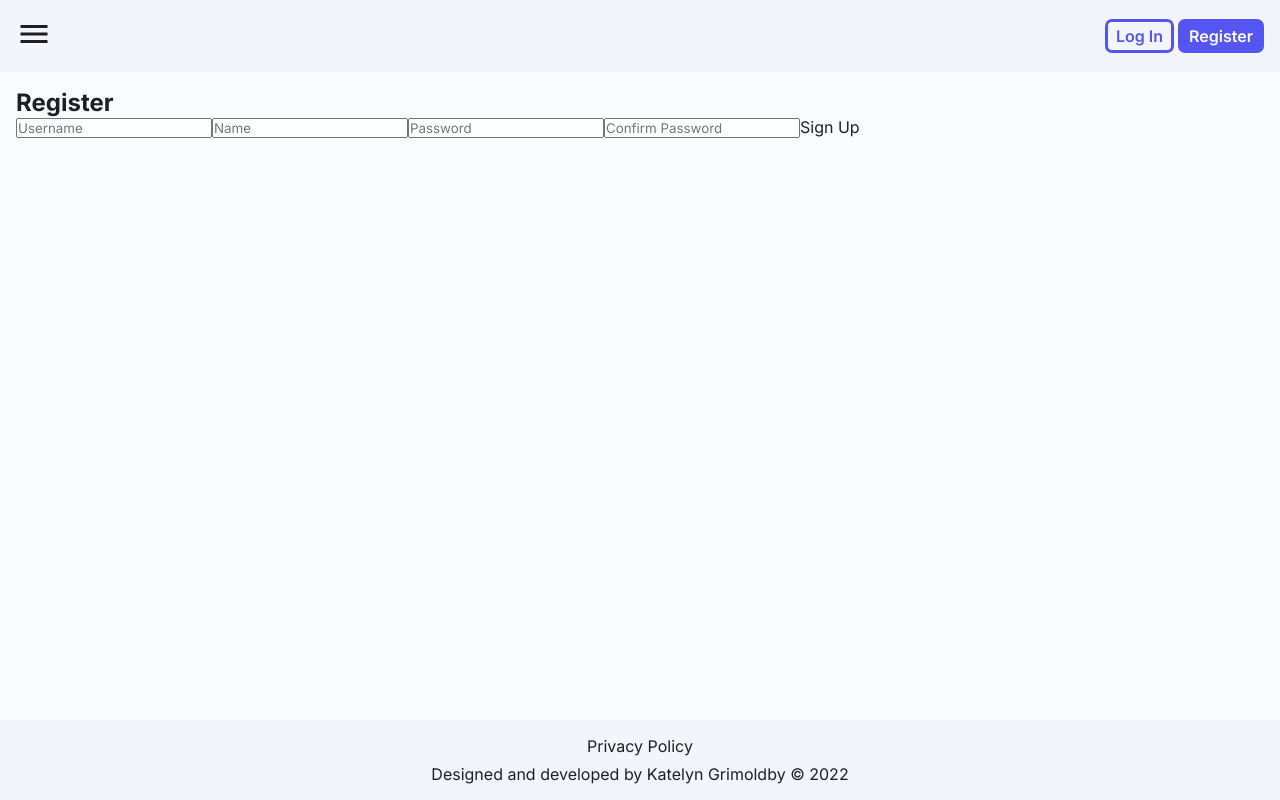
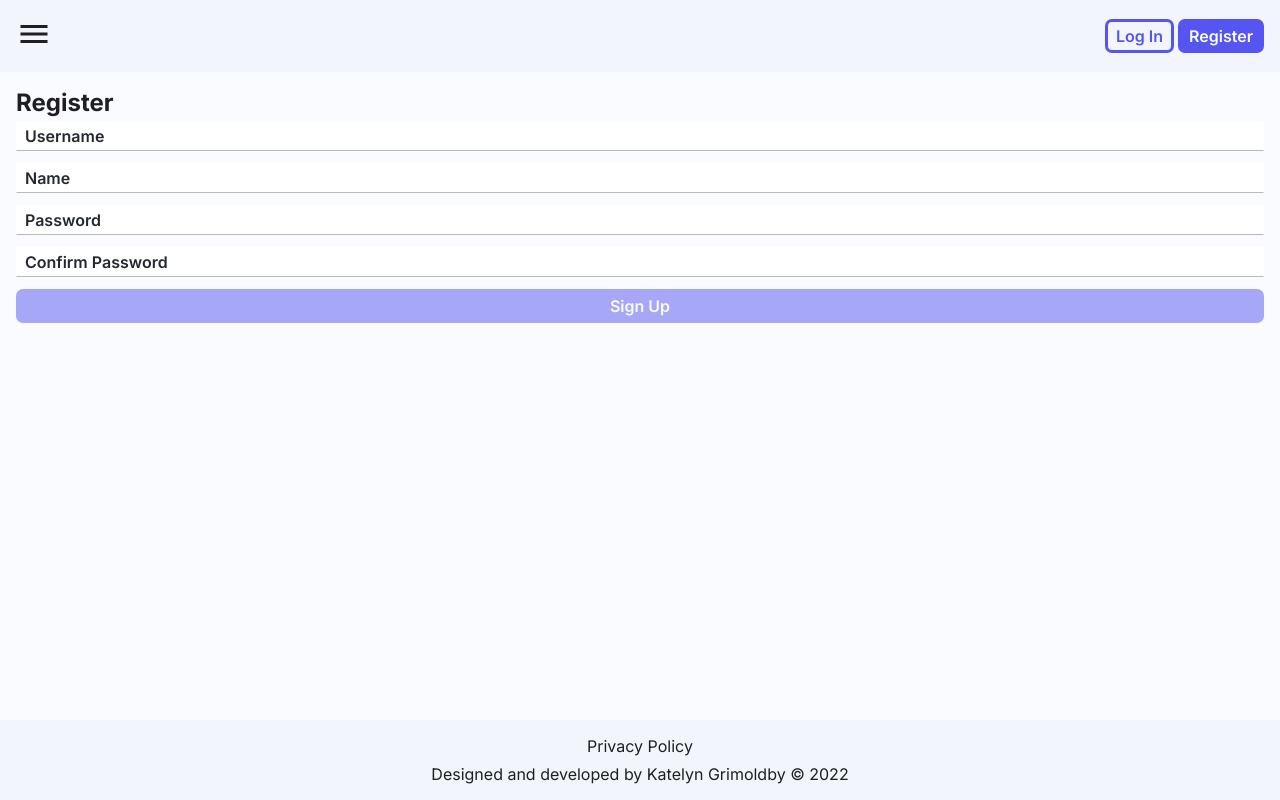
Before and after one commit to katelyngrimoldby/job-application-tracker, a React (Vite) app in the folder frontend/: page /register in a window 1280 px wide. Built offline with nearby package versions, Linux system fonts and the light colour scheme.

Commit message:
Style form

```diff
--- a/frontend/src/components/RegistrationForm.tsx
+++ b/frontend/src/components/RegistrationForm.tsx
@@ -2,6 +2,7 @@ import { useState } from 'react';
 import { useNavigate } from 'react-router-dom';
 import { register } from '../services/userAuth';
 import { isAxiosError } from 'axios';
+import styles from '../styles/components/RegistrationForm.module.css';
 
 const RegistrationForm = () => {
   const navigate = useNavigate();
@@ -32,7 +33,10 @@ const RegistrationForm = () => {
 
   return (
     <>
-      <form onSubmit={handleSubmit}>
+      <form
+        onSubmit={handleSubmit}
+        className={styles.form}
+      >
         <input
           type='text'
           placeholder='Username'
@@ -70,6 +74,7 @@ const RegistrationForm = () => {
             !confirmPass ||
             password !== confirmPass
           }
+          className='primary'
         >
           Sign Up
         </button>
--- /dev/null
+++ b/frontend/src/styles/components/RegistrationForm.module.css
@@ -0,0 +1,37 @@
+.form {
+  margin-top: 0.25rem;
+  display: flex;
+  flex-direction: column;
+  align-items: flex-start;
+  gap: 0.75rem;
+
+  input {
+    padding: 0.25rem 0.5rem;
+    border: 1px solid transparent;
+    border-bottom: 1px solid var(--accent-tertiary);
+    color: var(---text-primary);
+    font-size: 1rem;
+    transition: all 200ms ease-in-out;
+    width: 100%;
+    cursor: auto;
+
+    &:focus {
+      border-radius: 5px;
+      outline: none;
+      border-color: var(--accent-main);
+    }
+
+    &::placeholder {
+      color: var(--text-secondary);
+      font-weight: 600;
+    }
+  }
+
+  button {
+    align-self: stretch;
+
+    &:disabled {
+      opacity: 0.5;
+    }
+  }
+}
```
